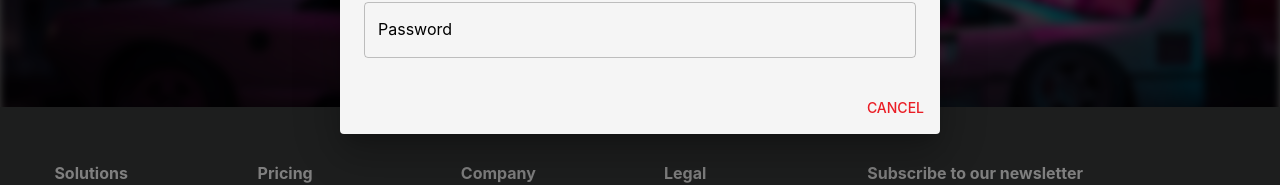
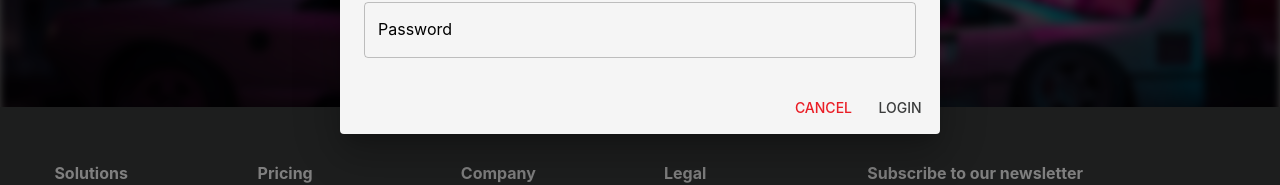
Before and after one commit to Goodwill-Store/Fusian-Car-Club, a React (Vite) app in the folder client/: page / in a window 1280 px wide. Both pictures are taken after a click on the button "LOGIN". Shown: the part 402-587 px from the top of the page. Built offline with nearby package versions, Linux system fonts and the light colour scheme.

Commit message:
Login button added

```diff
--- a/client/src/components/LoginDialog.jsx
+++ b/client/src/components/LoginDialog.jsx
@@ -64,9 +64,9 @@ function LoginDialog({ open, onClose }) {
                 <Button onClick={onClose} color="secondary">
                     Cancel
                 </Button>
-                {/* <Button onClick={handleSignUp} color="primary">
-                    Sign Up
-                </Button> */}
+                <Button onClick={handleLogin} color="primary">
+                    Login
+                </Button>
             </DialogActions>
         </Dialog>
     );
```
